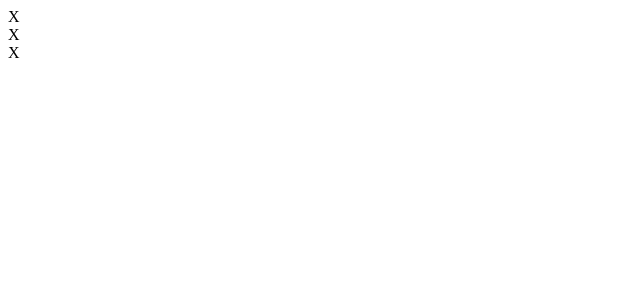
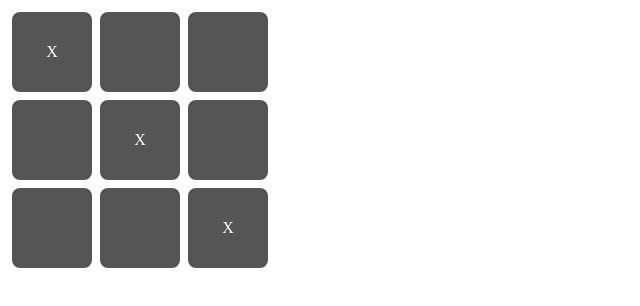
Before and after one commit to forticulous/ticTacToe, a React app: page / in a window 1280 px wide. Shown: the top 306 px of the page, without its empty margins (0-640 px from the left). Built offline with nearby package versions, Linux system fonts and the light colour scheme.

Commit message:
Single component for board square, added some styling

```diff
--- /dev/null
+++ b/src/components/board-square.css
@@ -0,0 +1,11 @@
+.square {
+  align-items: center;
+  background-color: #555;
+  border-radius: 0.5rem;
+  color: white;
+  display: flex;
+  height: 5rem;
+  justify-content: center;
+  margin: 0.25rem;
+  width: 5rem;
+}
--- /dev/null
+++ b/src/components/board-square.css.d.ts
@@ -0,0 +1 @@
+export const square: string;
--- /dev/null
+++ b/src/components/board-square.tsx
@@ -0,0 +1,29 @@
+import * as React from 'react'
+import { BoardSquare } from '../redux/store'
+import * as styles from './board-square.css'
+
+export interface Props {
+  type: BoardSquare,
+}
+
+const contentForSquare = (
+  type: BoardSquare
+) => {
+  return type === 'cross'
+    ? 'X'
+    : type === 'circle'
+      ? 'O'
+      : ''
+}
+
+const BoardSquare = ({ type }: Props) => {
+  return (
+    <div className={styles.square}>
+      <div>
+        {contentForSquare(type)}
+      </div>
+    </div>
+  )
+}
+
+export default BoardSquare
--- a/src/components/board.tsx
+++ b/src/components/board.tsx
@@ -1,46 +1,29 @@
 import * as React from 'react'
 import { BoardSquare } from '../redux/store'
-import Circle from './circle'
-import Cross from './cross'
+import { default as BoardSquareComp } from './board-square'
 import * as styles from './board.css'
 
 export interface Props {
   board: Array<Array<BoardSquare>>,
 }
 
-const componentForSquare = (
-  board: Array<Array<BoardSquare>>,
-  r: number,
-  c: number,
-) => {
-  const boardSquare = board[c][r]
-  switch (boardSquare) {
-    case 'cross':
-      return <Cross/>
-    case 'circle':
-      return <Circle/>
-    case 'blank':
-      return <div></div>
-  }
-}
-
 const Board = ({ board }: Props) => {
   return (
     <div className={styles.mainContent}>
       <div className={styles.row}>
-        {componentForSquare(board, 0, 0)}
-        {componentForSquare(board, 0, 1)}
-        {componentForSquare(board, 0, 2)}
+        <BoardSquareComp type={board[0][0]}/>
+        <BoardSquareComp type={board[1][0]}/>
+        <BoardSquareComp type={board[2][0]}/>
       </div>
       <div className={styles.row}>
-        {componentForSquare(board, 1, 0)}
-        {componentForSquare(board, 1, 1)}
-        {componentForSquare(board, 1, 2)}
+        <BoardSquareComp type={board[0][1]}/>
+        <BoardSquareComp type={board[1][1]}/>
+        <BoardSquareComp type={board[2][1]}/>
       </div>
       <div className={styles.row}>
-        {componentForSquare(board, 2, 0)}
-        {componentForSquare(board, 2, 1)}
-        {componentForSquare(board, 2, 2)}
+        <BoardSquareComp type={board[0][2]}/>
+        <BoardSquareComp type={board[1][2]}/>
+        <BoardSquareComp type={board[2][2]}/>
       </div>
     </div>
   )
--- a/src/components/circle.tsx
+++ /dev/null
@@ -1,11 +0,0 @@
-import * as React from 'react'
-
-const Circle = () => {
-  return (
-    <div>
-      O
-    </div>
-  )
-}
-
-export default Circle
--- a/src/components/cross.tsx
+++ /dev/null
@@ -1,11 +0,0 @@
-import * as React from 'react'
-
-const Cross = () => {
-  return (
-    <div>
-      X
-    </div>
-  )
-}
-
-export default Cross
--- a/src/components/main-content.tsx
+++ b/src/components/main-content.tsx
@@ -1,6 +1,4 @@
 import * as React from 'react'
-import Circle from './circle'
-import Cross from './cross'
 import Board from '../containers/board'
 
 const MainContent = () => {
```
